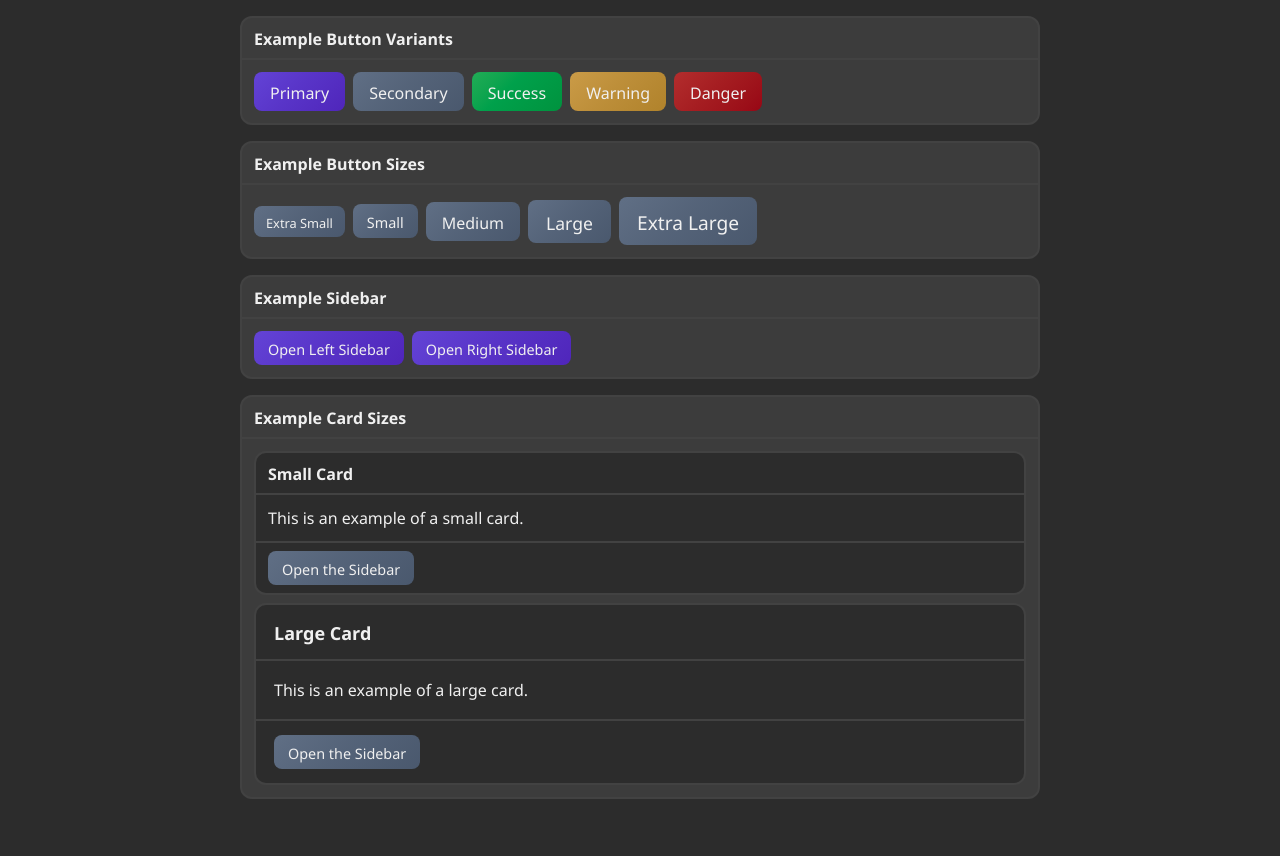
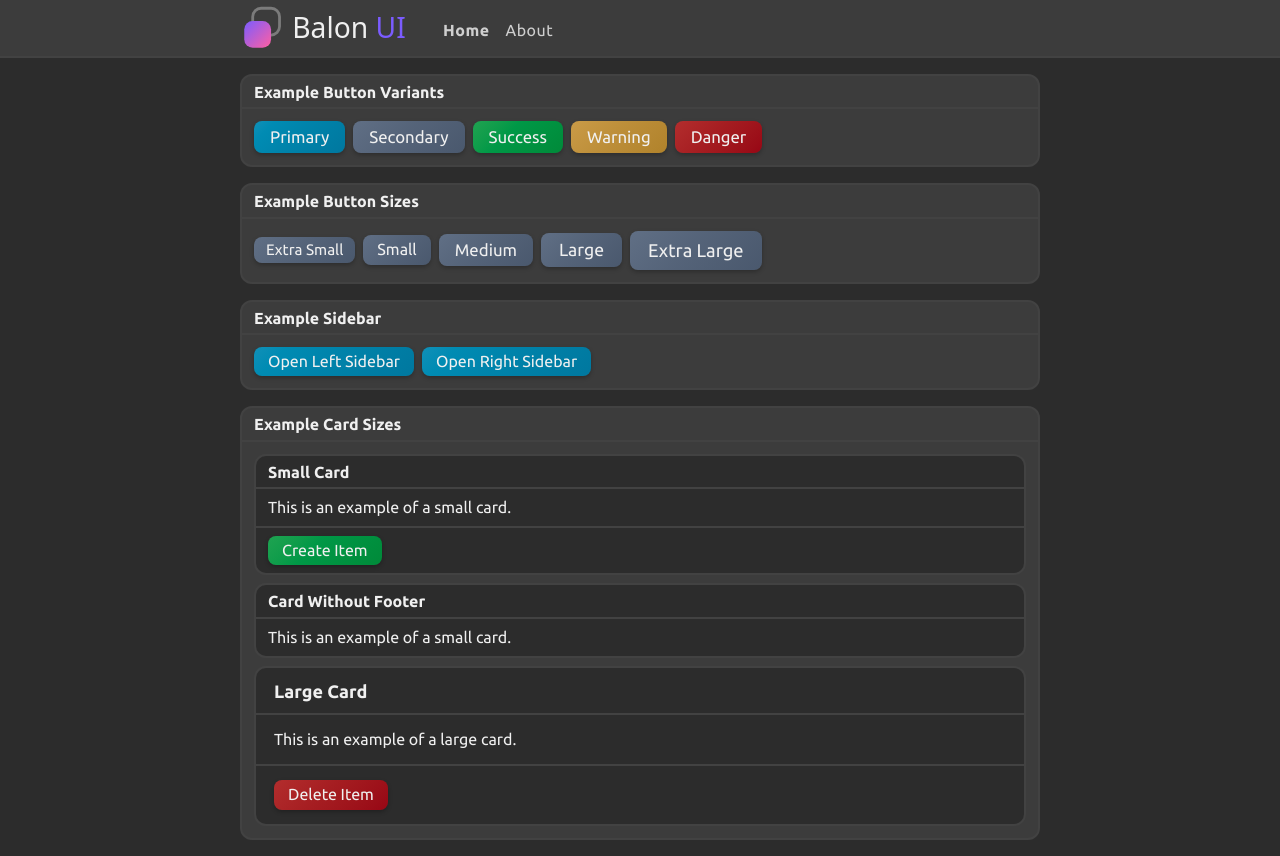
Before and after one commit to LegendaryFire/balon-ui, a website with bundled scripts: page index.html in a window 1280 px wide. Before the commit the page ends 815 px from the top, so only its background shows below. Built offline with nearby package versions, Linux system fonts and the light colour scheme; files whose address does not match are found by name.

Commit message:
Cleanup, fine tuning and added components

```diff
--- a/index.html
+++ b/index.html
@@ -5,18 +5,20 @@
     <meta name="viewport" content="width=device-width, user-scalable=no, initial-scale=1.0, maximum-scale=1.0, minimum-scale=1.0">
     <meta http-equiv="X-UA-Compatible" content="ie=edge">
     <title>Document</title>
-    <script type="module" src="./dist/index.js"></script>
+    <script src="./dist/index.js"></script>
     <link href="./dist/index.css" rel="stylesheet"/>
-    <link rel="stylesheet" href="src/components/Card.css">
 </head>
 
-<script type="module">
-    import BalonUi from './dist/index.js';
+<style>
+    .balon-logo {
+        height: 48px;
+        width: auto;
+    }
+</style>
 
+<script>
     document.addEventListener('DOMContentLoaded', () => {
         // Register the component elements.
-        BalonUi.initializeLibrary();
-
         const toggleLeftSidebarBtn = document.querySelector('.toggle-left-sidebar-btn');
         toggleLeftSidebarBtn.addEventListener('click', () => {
             const sidebarElem = document.querySelector('x-sidebar');
@@ -42,7 +44,23 @@
             This is the content of my sidebar.
         </x-sidebar-body>
     </x-sidebar>
-
+    <x-navbar width="content">
+        <x-navbar-logo>
+            <svg class="balon-logo" viewBox="0 0 124 34" xmlns="http://www.w3.org/2000/svg" role="img" aria-label="Balon UI">
+              <defs>
+                <linearGradient id="stackGrad" x1="0" y1="0" x2="1" y2="1">
+                  <stop offset="0" stop-color="#7B5CFF"/>
+                  <stop offset="1" stop-color="#FF5FA2"/>
+                </linearGradient>
+              </defs>
+              <rect x="9" y="3" width="19" height="19" rx="6" fill="none" stroke="currentColor" stroke-width="2" opacity="0.35"/>
+              <rect x="3" y="12" width="19" height="19" rx="6" fill="url(#stackGrad)"/>
+              <text x="37" y="24" font-family="system-ui, -apple-system, sans-serif" font-size="20" font-weight="500" fill="currentColor">Balon<tspan fill="#7B5CFF"> UI</tspan></text>
+            </svg>
+        </x-navbar-logo>
+        <x-navbar-item variant="link" href="#" active>Home</x-navbar-item>
+        <x-navbar-item variant="link" href="#">About</x-navbar-item>
+    </x-navbar>
     <x-content>
         <x-card size="medium">
             <x-card-header>
@@ -94,8 +112,18 @@
                             This is an example of a small card.
                         </x-card-body>
                         <x-card-footer>
-                            <x-button class="toggle-sidebar-btn" size="small" variant="secondary">Open the Sidebar</x-button>
+                            <x-button class="toggle-sidebar-btn" size="small" variant="success">Create Item</x-button>
                         </x-card-footer>
+                    </x-card>
+                </x-row>
+                <x-row>
+                    <x-card size="small" variant="secondary">
+                        <x-card-header>
+                            Card Without Footer
+                        </x-card-header>
+                        <x-card-body>
+                            This is an example of a small card.
+                        </x-card-body>
                     </x-card>
                 </x-row>
                 <x-row>
@@ -107,7 +135,7 @@
                             This is an example of a large card.
                         </x-card-body>
                         <x-card-footer>
-                            <x-button class="toggle-sidebar-btn" size="small" variant="secondary">Open the Sidebar</x-button>
+                            <x-button class="toggle-sidebar-btn" size="small" variant="danger">Delete Item</x-button>
                         </x-card-footer>
                     </x-card>
                 </x-row>
--- a/package.json
+++ b/package.json
@@ -7,7 +7,9 @@
   "type": "module",
   "main": "src/index.js",
   "scripts": {
-    "build": "esbuild src/index.js --bundle --format=esm --target=es2022 --outdir=dist"
+    "build": "esbuild src/index.js --bundle --format=iife --target=es2022 --outdir=dist",
+    "watch": "esbuild src/index.js --bundle --format=iife --target=es2022 --outdir=dist --watch",
+    "dev": "esbuild src/index.js --bundle --format=iife --target=es2022 --outdir=dist --watch --servedir=."
   },
   "devDependencies": {
     "esbuild": "^0.28.0"
--- a/src/components/Button.css
+++ b/src/components/Button.css
@@ -1,9 +1,9 @@
 :root {
-    --background-color-button-primary: rgb(99 67 214);
+    --background-color-button-primary: rgb(16 144 184);
     --background-color-button-secondary: rgb(96 111 133);
     --background-color-button-danger: rgb(179 45 45);
     --background-color-button-warning: rgb(202 155 71);
-    --background-color-button-success: rgb(32 172 86);
+    --background-color-button-success: rgb(30 163 81);
     --border-radius-button-primary: 8px;
 }
 
@@ -25,6 +25,7 @@ x-button {
     background: linear-gradient(135deg, oklch(from var(--background-color-button) l c h) 0%,
     oklch(from var(--background-color-button) calc(l - 0.04) c h) 45%,
     oklch(from var(--background-color-button) calc(l - 0.08) c h) 100%);
+    box-shadow: 0 2px 4px rgba(0, 0, 0, 0.25);
 }
 
 x-button,
@@ -49,29 +50,29 @@ x-button[variant=danger] {
 }
 
 x-button[size=extra-small] {
-    font-size: 0.8rem;
-    padding: 8px 12px 5px 12px;
+    font-size: 0.95rem;
+    padding: 7px 12px;
 }
 
 x-button[size=small] {
-    font-size: 0.9rem;
-    padding: 9px 14px 6px 14px;
+    font-size: 1rem;
+    padding: 8px 14px;
 }
 
 x-button,
 x-button[size=medium] {
-    font-size: 1rem;
-    padding: 10px 16px 7px 16px;
+    font-size: 1.05rem;
+    padding: 9px 16px;
 }
 
 x-button[size=large] {
     font-size: 1.1rem;
-    padding: 11px 18px 8px 18px;
+    padding: 10px 18px;
 }
 
 x-button[size=extra-large] {
-    font-size: 1.2rem;
-    padding: 12px 18px 9px 18px;
+    font-size: 1.15rem;
+    padding: 12px 18px;
 }
 
 x-button:hover {
--- /dev/null
+++ b/src/components/Navbar.css
@@ -0,0 +1,63 @@
+:root {
+    --navbar-background-color: var(--background-color-secondary);
+    --navbar-height: 58px;
+    --navbar-item-color: var(--font-color-secondary);
+}
+
+x-navbar {
+    & {
+        display: flex;
+        align-items: center;
+        height: var(--navbar-height);
+        width: 100dvw;
+        background-color: var(--navbar-background-color);
+        border-bottom: var(--border-width-primary) solid var(--border-color-primary);
+    }
+
+    nav {
+        display: flex;
+        align-items: center;
+        width: 100%;
+        height: var(--navbar-height);
+        max-width: 800px;
+        gap: 16px;
+    }
+
+    &[width=content] {
+        & {
+            justify-content: center;
+        }
+
+        nav {
+            max-width: 800px;
+        }
+    }
+}
+
+x-navbar-logo {
+    display: flex;
+    align-items: center;
+    margin-right: 12px;
+}
+
+x-navbar-item {
+    & {
+        display: flex;
+        align-items: center;
+    }
+
+    a {
+        margin-top: 5px;
+        text-decoration: none;
+        color: var(--font-color-secondary);
+        letter-spacing: 0.03em;
+    }
+
+    a:hover {
+        filter: brightness(110%);
+    }
+
+    &[active] a {
+        font-weight: bold;
+    }
+}
--- /dev/null
+++ b/src/components/Navbar.js
@@ -0,0 +1,22 @@
+import './Navbar.css';
+
+export class Navbar extends HTMLElement {
+    connectedCallback() {
+        this.innerHTML = `
+            <nav>
+                ${this.innerHTML}
+            </nav>
+        `;
+    }
+}
+
+export class NavbarLogo extends HTMLElement { }
+
+export class NavbarItem extends HTMLElement {
+    connectedCallback() {
+        const itemVariant = this.getAttribute('variant');
+
+        const itemLink = this.getAttribute('href');
+        this.innerHTML = `<a href="${itemLink}">${this.innerHTML}</a>`;
+    }
+}
--- a/src/components/Sidebar.css
+++ b/src/components/Sidebar.css
@@ -1,5 +1,6 @@
 :root {
     --sidebar-width: 350px;
+    --sidebar-header-height: 58px;
 }
 
 @media (max-width: 768px) {
@@ -77,6 +78,7 @@ x-sidebar {
             padding: 16px 8px;
             border-bottom: var(--border-width-primary) solid var(--border-color-primary);
             font-weight: bold;
+            height: var(--sidebar-header-height);
         }
 
         .sidebar-header-title {
--- a/src/index.css
+++ b/src/index.css
@@ -1,3 +1,5 @@
+@import url('https://fonts.googleapis.com/css2?family=Ubuntu:ital,wght@0,300;0,400;0,500;0,700;1,300;1,400;1,500;1,700&display=swap');
+
 :root {
     /* ----------------- Generic variables ----------------- */
     --background-color-primary: rgb(44 44 44);
@@ -6,11 +8,14 @@
     --border-radius-primary: 12px;
     --border-width-primary: 2px;
     --font-color-primary: rgb(240 240 240);
+    --font-color-secondary: rgb(207 207 207);
     --gap-primary: 16px;
+    --line-height: 0.83em;
 }
 
 *, *::before, *::after {
     box-sizing: border-box;
+    line-height: var(--line-height);
 }
 
 body, h1, h2, p, figure {
@@ -23,10 +28,10 @@ body {
     flex-direction: column;
     align-items: center;
     gap: var(--gap-primary);
-    font-family: "Segoe UI", "Roboto", "Helvetica", "Arial", "sans-serif";
+    font-family: "Ubuntu", sans-serif;
     color: var(--font-color-primary);
     background-color: var(--background-color-primary);
-    padding: 16px;
+    padding: 0 16px 16px 16px;
     width: 100dvw;
     overflow-x: hidden;
 }
--- a/src/index.js
+++ b/src/index.js
@@ -6,6 +6,7 @@ import Button from './components/Button';
 import { Card, CardHeader, CardBody, CardFooter } from './components/Card';
 import Overlay from './components/Overlay';
 import { Sidebar, SidebarHeader, SidebarBody, SidebarFooter } from './components/Sidebar';
+import { Navbar, NavbarLogo, NavbarItem } from './components/Navbar';
 
 export default class BalonUi {
     static Content = Content;
@@ -20,8 +21,12 @@ export default class BalonUi {
     static SidebarHeader = SidebarHeader;
     static SidebarBody = SidebarBody;
     static SidebarFooter = SidebarFooter;
+    static Navbar = Navbar;
+    static NavbarLogo = NavbarLogo;
+    static NavbarItem = NavbarItem;
+}
 
-    static initializeLibrary() {
+document.addEventListener('DOMContentLoaded', () => {
     customElements.define('x-content', BalonUi.Content);
     customElements.define('x-row', BalonUi.Row);
     customElements.define('x-button', BalonUi.Button);
@@ -34,5 +39,7 @@ export default class BalonUi {
     customElements.define('x-sidebar-header', BalonUi.SidebarHeader);
     customElements.define('x-sidebar-body', BalonUi.SidebarBody);
     customElements.define('x-sidebar-footer', BalonUi.SidebarFooter);
-    }
-}
+    customElements.define('x-navbar', BalonUi.Navbar);
+    customElements.define('x-navbar-logo', BalonUi.NavbarLogo);
+    customElements.define('x-navbar-item', BalonUi.NavbarItem);
+});
```
Lines whose indentation alone changed are shown as unchanged.
